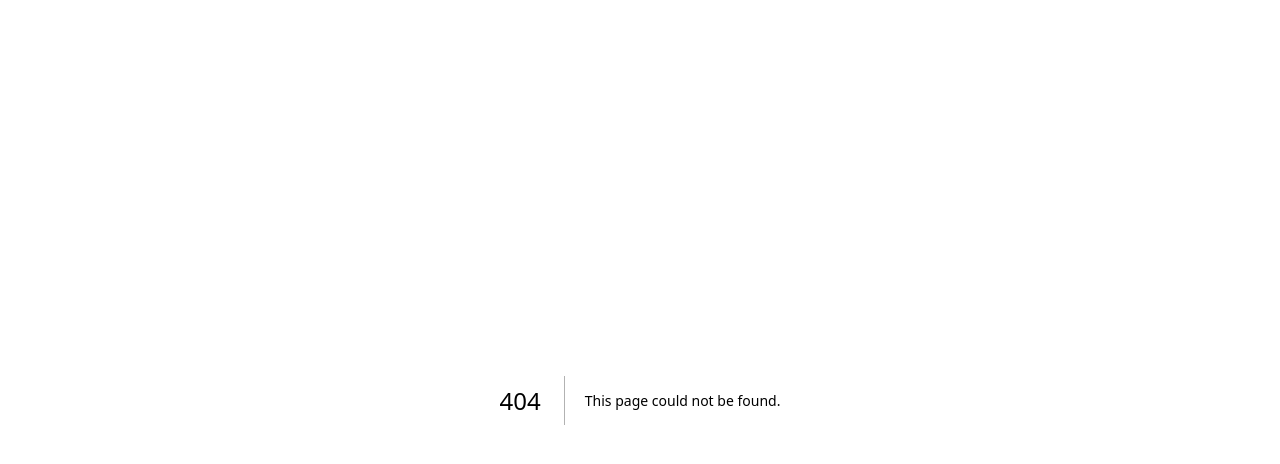
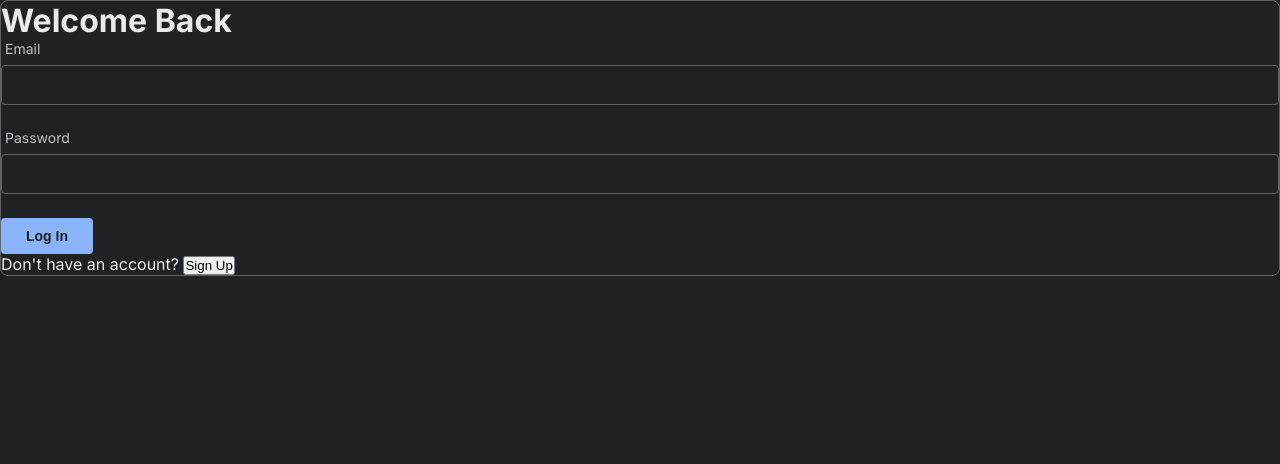
Before and after one commit to Aldairz16/Galeria-Compartida, a Next.js app: page /login in a window 1280 px wide. Before the commit this address had no page. Shown: the top 464 px of the page. Built offline with nearby package versions, Linux system fonts and the light colour scheme; no server answers.

Commit message:
Implement Auth and Google Photos Redesign

```diff
--- a/src/app/globals.css
+++ b/src/app/globals.css
@@ -1,13 +1,16 @@
 :root {
-  --background: #0a0a0a;
-  --foreground: #ededed;
-  --primary: #3b82f6; /* A nice blue */
-  --primary-hover: #2563eb;
-  --card-bg: #171717;
-  --border: #262626;
-  --input-bg: #262626;
-  --radius: 8px;
-  --font-sans: 'Inter', -apple-system, BlinkMacSystemFont, "Segoe UI", Roboto, "Helvetica Neue", Arial, sans-serif;
+  --background: #202124;
+  /* Google Photos Dark Background */
+  --foreground: #e8eaed;
+  --primary: #8ab4f8;
+  /* Google Blue */
+  --primary-hover: #aecbfa;
+  --surface: #303134;
+  --border: #5f6368;
+  --radius-sm: 4px;
+  --radius-md: 8px;
+  --radius-lg: 16px;
+  --font-sans: 'Google Sans', Roboto, Arial, sans-serif;
 }
 
 * {
@@ -33,33 +36,41 @@ a {
 
 /* Utilities */
 .container {
-  max-width: 1200px;
+  max-width: 1400px;
+  /* Wider container for photos */
   margin: 0 auto;
-  padding: 2rem;
 }
 
 .btn {
   display: inline-flex;
   align-items: center;
   justify-content: center;
-  padding: 0.75rem 1.5rem;
-  border-radius: var(--radius);
+  padding: 0 24px;
+  height: 36px;
+  border-radius: var(--radius-sm);
   font-weight: 500;
-  transition: all 0.2s ease;
+  transition: background-color 0.2s;
   cursor: pointer;
-  border: none;
-  font-size: 1rem;
+  border: 1px solid transparent;
+  font-size: 0.875rem;
   gap: 0.5rem;
+}
+
+.btn-sm {
+  padding: 0 16px;
+  height: 32px;
+  font-size: 0.8rem;
 }
 
 .btn-primary {
   background-color: var(--primary);
-  color: white;
+  color: #202124;
+  /* Dark text on blue button */
+  font-weight: 600;
 }
 
 .btn-primary:hover {
   background-color: var(--primary-hover);
-  transform: translateY(-1px);
 }
 
 .input-group {
@@ -71,15 +82,15 @@ a {
 
 .label {
   font-size: 0.875rem;
-  font-weight: 500;
-  color: #a1a1aa;
+  color: #bdc1c6;
+  padding-left: 4px;
 }
 
 .input {
   width: 100%;
-  padding: 0.75rem;
-  border-radius: var(--radius);
-  background-color: var(--input-bg);
+  padding: 10px 12px;
+  border-radius: var(--radius-sm);
+  background-color: transparent;
   border: 1px solid var(--border);
   color: white;
   font-size: 1rem;
@@ -89,17 +100,31 @@ a {
 .input:focus {
   outline: none;
   border-color: var(--primary);
+  border-width: 2px;
+  padding: 9px 11px;
+  /* Adjust for border width change */
 }
 
 .card {
-  background-color: var(--card-bg);
+  background-color: var(--background);
   border: 1px solid var(--border);
-  border-radius: var(--radius);
+  border-radius: var(--radius-md);
   overflow: hidden;
-  transition: transform 0.2s, border-color 0.2s;
 }
 
-.card:hover {
-  transform: translateY(-4px);
-  border-color: #404040;
+/* Photo Grid Layout Helpers */
+.photo-grid {
+  display: grid;
+  grid-template-columns: repeat(auto-fill, minmax(250px, 1fr));
+  /* Responsive columns */
+  gap: 16px;
 }
+
+@media (max-width: 600px) {
+  .photo-grid {
+    grid-template-columns: repeat(2, 1fr);
+    /* 2 columns on mobile */
+    gap: 8px;
+    /* Tighter gap on mobile */
+  }
+}
--- /dev/null
+++ b/src/app/login/page.tsx
@@ -0,0 +1,108 @@
+"use client"
+
+import { useState } from "react"
+import { supabase } from "@/lib/supabaseClient"
+import { useRouter } from "next/navigation"
+import { Loader2 } from "lucide-react"
+
+export default function LoginPage() {
+    const router = useRouter()
+    const [loading, setLoading] = useState(false)
+    const [email, setEmail] = useState("")
+    const [password, setPassword] = useState("")
+    const [message, setMessage] = useState<{ text: string; type: "error" | "success" } | null>(null)
+    const [isSignUp, setIsSignUp] = useState(false)
+
+    const handleAuth = async (e: React.FormEvent) => {
+        e.preventDefault()
+        setLoading(true)
+        setMessage(null)
+
+        try {
+            if (isSignUp) {
+                const { error } = await supabase.auth.signUp({
+                    email,
+                    password,
+                })
+                if (error) throw error
+                setMessage({ text: "Check your email for the confirmation link!", type: "success" })
+            } else {
+                const { error } = await supabase.auth.signInWithPassword({
+                    email,
+                    password,
+                })
+                if (error) throw error
+                router.refresh()
+                router.push("/")
+            }
+        } catch (err: unknown) {
+            let errorMessage = "An error occurred"
+            if (err instanceof Error) {
+                errorMessage = err.message
+            }
+            setMessage({ text: errorMessage, type: "error" })
+        } finally {
+            setLoading(false)
+        }
+    }
+
+    return (
+        <div className="min-h-screen flex items-center justify-center p-4">
+            <div className="card w-full max-w-md p-8">
+                <h1 className="text-3xl font-bold text-center mb-8 bg-gradient-to-r from-blue-400 to-purple-500 bg-clip-text text-transparent">
+                    {isSignUp ? "Create Account" : "Welcome Back"}
+                </h1>
+
+                <form onSubmit={handleAuth} className="space-y-4">
+                    {message && (
+                        <div className={`p-3 rounded text-sm ${message.type === 'error' ? 'bg-red-500/10 text-red-500 border border-red-500' : 'bg-green-500/10 text-green-500 border border-green-500'}`}>
+                            {message.text}
+                        </div>
+                    )}
+
+                    <div className="input-group">
+                        <label className="label">Email</label>
+                        <input
+                            type="email"
+                            value={email}
+                            onChange={(e) => setEmail(e.target.value)}
+                            className="input"
+                            required
+                        />
+                    </div>
+
+                    <div className="input-group">
+                        <label className="label">Password</label>
+                        <input
+                            type="password"
+                            value={password}
+                            onChange={(e) => setPassword(e.target.value)}
+                            className="input"
+                            required
+                            minLength={6}
+                        />
+                    </div>
+
+                    <button type="submit" disabled={loading} className="btn btn-primary w-full">
+                        {loading ? (
+                            <div className="flex items-center justify-center gap-2">
+                                <Loader2 className="animate-spin" size={20} />
+                                Processing...
+                            </div>
+                        ) : (isSignUp ? "Sign Up" : "Log In")}
+                    </button>
+                </form>
+
+                <div className="mt-6 text-center text-sm text-gray-400">
+                    <span>{isSignUp ? "Already have an account?" : "Don't have an account?"}</span>{" "}
+                    <button
+                        onClick={() => setIsSignUp(!isSignUp)}
+                        className="text-blue-400 hover:text-blue-300 hover:underline ml-1"
+                    >
+                        {isSignUp ? "Log In" : "Sign Up"}
+                    </button>
+                </div>
+            </div>
+        </div>
+    )
+}
```
Also changed, not shown: src/app/page.tsx (+42 -14 lines), src/components/AlbumCard.tsx (+7 -19 lines), src/components/LogoutButton.tsx (added, +21 -0 lines), 1 other file (tests, documents, lock files or other folders).
